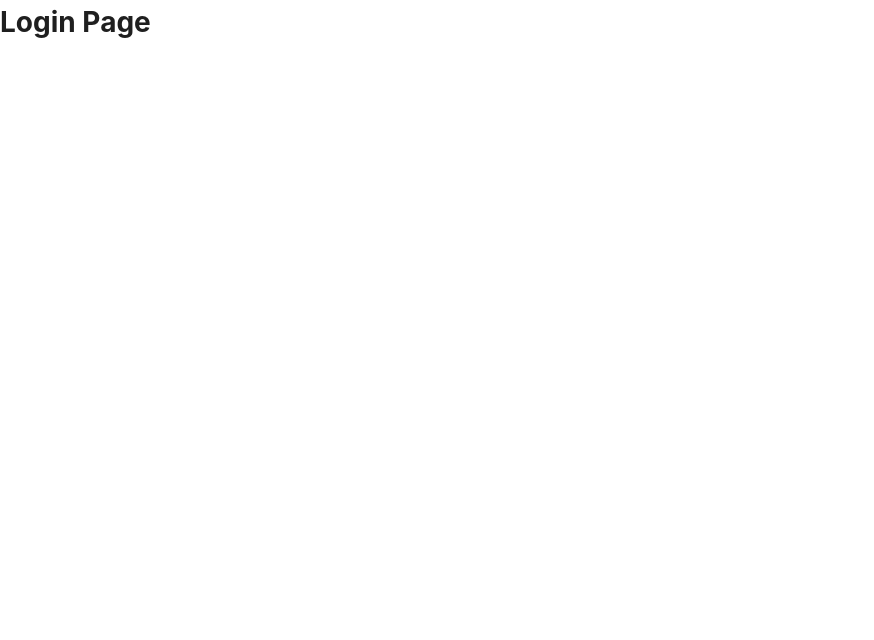
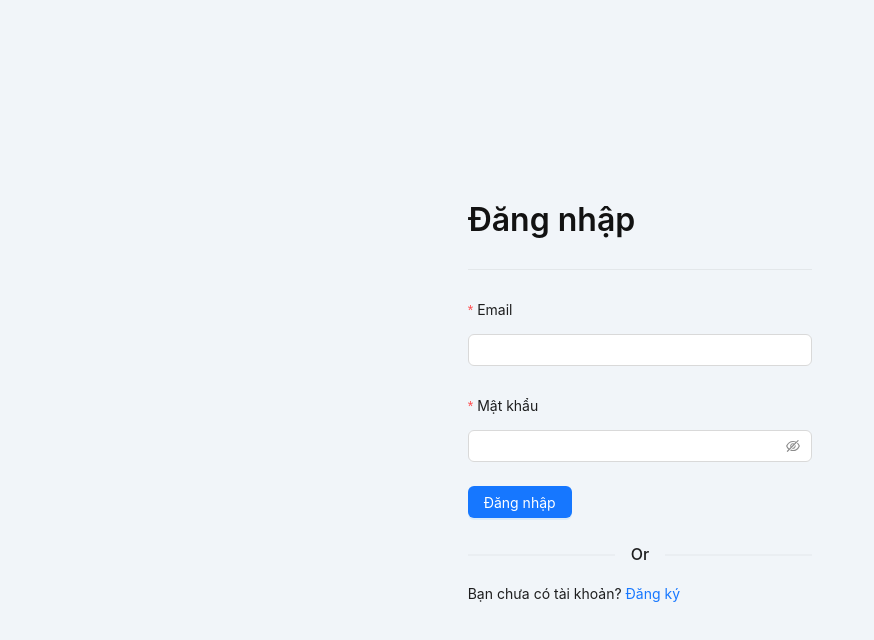
Before and after one commit to duxuantunglam/Book-Store, a React (Vite) app: page /login in a window 1280 px wide. Shown: the top 640 px of the page, without its empty margins (0-874 px from the left). Built offline with nearby package versions, Linux system fonts and the light colour scheme.

Commit message:
login temporary

```diff
--- /dev/null
+++ b/src/pages/client/auth/login.scss
@@ -0,0 +1,189 @@
+:root {
+    --color-white: #ffffff;
+    --color-light: #f1f5f9;
+    --color-black: #121212;
+    --color-night: #001632;
+
+    --color-red: #f44336;
+    --color-blue: #1a73e8;
+    --color-gray: #80868b;
+    --color-grayish: #dadce0;
+
+    --shadow-normal: 0 1px 3px 0 rgba(0, 0, 0, 0.1),
+        0 1px 2px 0 rgba(0, 0, 0, 0.06);
+    --shadow-medium: 0 4px 6px -1px rgba(0, 0, 0, 0.1),
+        0 2px 4px -1px rgba(0, 0, 0, 0.06);
+    --shadow-large: 0 10px 15px -3px rgba(0, 0, 0, 0.1),
+        0 4px 6px -2px rgba(0, 0, 0, 0.05);
+}
+
+
+.login-page {
+    color: var(--color-black);
+    background: var(--color-light);
+
+
+    // Components
+    .container {
+        display: flex;
+        justify-content: center;
+        align-items: center;
+        max-width: 80rem;
+        min-height: 100vh;
+        // width: 100%;
+        padding: 0 2rem;
+        margin: 0 auto;
+    }
+
+
+    .text {
+        font-family: inherit;
+        line-height: inherit;
+        text-transform: unset;
+        text-rendering: optimizeLegibility;
+
+        &-large {
+            font-size: 2rem;
+            font-weight: 600;
+            color: var(--color-black);
+        }
+
+        &-normal {
+            font-size: 1rem;
+            font-weight: 400;
+            color: var(--color-black);
+        }
+
+        &-links {
+            font-size: 1rem;
+            font-weight: 400;
+            color: var(--color-blue);
+
+            &:hover {
+                text-decoration: underline;
+            }
+        }
+    }
+
+    // Main
+    .main {
+        .wrapper {
+            max-width: 28rem;
+            width: 100%;
+            margin: 2rem auto;
+            padding: 2rem 2.5rem;
+            border: none;
+            outline: none;
+            border-radius: 0.5rem;
+            color: var(--color-black);
+            background: var(--color-white);
+            box-shadow: var(--shadow-large);
+
+            .form {
+                width: 100%;
+                height: auto;
+                margin-top: 2rem;
+
+                .input-control {
+                    display: flex;
+                    align-items: center;
+                    justify-content: space-between;
+                    margin-bottom: 1.25rem;
+                }
+
+                .input-field {
+                    font-family: inherit;
+                    font-size: 1rem;
+                    font-weight: 400;
+                    line-height: inherit;
+                    width: 100%;
+                    height: auto;
+                    padding: 0.75rem 1.25rem;
+                    border: none;
+                    outline: none;
+                    border-radius: 2rem;
+                    color: var(--color-black);
+                    background: var(--color-light);
+                    text-transform: unset;
+                    text-rendering: optimizeLegibility;
+                }
+
+                .input-submit {
+                    font-family: inherit;
+                    font-size: 1rem;
+                    font-weight: 500;
+                    line-height: inherit;
+                    cursor: pointer;
+                    min-width: 40%;
+                    height: auto;
+                    padding: 0.65rem 1.25rem;
+                    border: none;
+                    outline: none;
+                    border-radius: 2rem;
+                    color: var(--color-white);
+                    background: var(--color-blue);
+                    box-shadow: var(--shadow-medium);
+                    text-transform: capitalize;
+                    text-rendering: optimizeLegibility;
+                }
+            }
+
+            .striped {
+                display: flex;
+                flex-direction: row;
+                justify-content: center;
+                align-items: center;
+                margin: 1rem 0;
+
+                &-line {
+                    flex: auto;
+                    flex-basis: auto;
+                    border: none;
+                    outline: none;
+                    height: 2px;
+                    background: var(--color-grayish);
+                }
+
+                &-text {
+                    font-family: inherit;
+                    font-size: 1rem;
+                    font-weight: 500;
+                    line-height: inherit;
+                    color: var(--color-black);
+                    margin: 0 1rem;
+                }
+            }
+
+            .method {
+                &-control {
+                    margin-bottom: 1rem;
+                }
+
+                &-action {
+                    font-family: inherit;
+                    font-size: 0.95rem;
+                    font-weight: 500;
+                    line-height: inherit;
+                    display: flex;
+                    justify-content: center;
+                    align-items: center;
+                    width: 100%;
+                    height: auto;
+                    padding: 0.35rem 1.25rem;
+                    outline: none;
+                    border: 2px solid var(--color-grayish);
+                    border-radius: 2rem;
+                    color: var(--color-black);
+                    background: var(--color-white);
+                    text-transform: capitalize;
+                    text-rendering: optimizeLegibility;
+                    transition: all 0.35s ease;
+
+                    &:hover {
+                        background: var(--color-light);
+                    }
+                }
+            }
+        }
+    }
+}
--- a/src/pages/client/auth/login.tsx
+++ b/src/pages/client/auth/login.tsx
@@ -1,9 +1,92 @@
+import React from 'react';
+import { Button, Divider, Form, Input, App, notification } from 'antd';
+import type { FormProps } from 'antd';
+import { useState } from 'react';
+import { Link, useNavigate } from 'react-router-dom';
+import './login.scss';
+import { loginAPI } from '@/services/api';
+
+type FieldType = {
+    username?: string;
+    password?: string;
+};
+
 const LoginPage = () => {
+    const [isSubmit, setIsSubmit] = useState(false);
+    const { message, notification } = App.useApp();
+    const navigate = useNavigate();
+
+    const onFinish: FormProps<FieldType>['onFinish'] = async (values) => {
+        setIsSubmit(true);
+        const { username, password } = values;
+
+        const res = await loginAPI(username!, password!);
+        setIsSubmit(false);
+        if (res?.data) {
+            localStorage.setItem('access_token', res.data.access_token);
+            message.success(res.message);
+            navigate('/');
+        } else {
+            notification.error({
+                message: "Có lỗi xảy ra",
+                description:
+                    res.message && Array.isArray(res.message) ? res.message[0] : res.message,
+                duration: 5,
+            });
+        }
+    };
+
+    const onFinishFailed: FormProps<FieldType>['onFinishFailed'] = (errorInfo) => {
+        console.log('Failed:', errorInfo);
+    };
+
     return (
-        <div>
-            <h1>Login Page</h1>
+        <div className="login-page">
+            <main className='main'>
+                <div className='container'>
+                    <section className='wrapped'>
+                        <div className='heading'>
+                            <h2 className='text text-large'>Đăng nhập</h2>
+                            <Divider />
+                        </div>
+                        <Form
+                            name="form-login"
+                            onFinish={onFinish}
+                            onFinishFailed={onFinishFailed}
+                            autoComplete="off"
+                        >
+                            <Form.Item<FieldType>
+                                labelCol={{ span: 24 }}
+                                label="Email"
+                                name="username"
+                                rules={[{ required: true, message: 'Vui lòng nhập email' }]}
+                            >
+                                <Input />
+                            </Form.Item>
+
+                            <Form.Item<FieldType>
+                                labelCol={{ span: 24 }}
+                                label="Mật khẩu"
+                                name="password"
+                                rules={[{ required: true, message: 'Vui lòng nhập mật khẩu' }]}
+                            >
+                                <Input.Password />
+                            </Form.Item>
+
+                            <Form.Item label={null}>
+                                <Button type="primary" htmlType="submit" loading={isSubmit}>
+                                    Đăng nhập
+                                </Button>
+                            </Form.Item>
+
+                            <Divider>Or</Divider>
+                            <p className='text text-medium'>Bạn chưa có tài khoản? <Link to="/register">Đăng ký</Link></p>
+                        </Form>
+                    </section>
+                </div>
+            </main>
         </div>
-    )
+    );
 }
 
 export default LoginPage
--- a/src/pages/client/auth/register.tsx
+++ b/src/pages/client/auth/register.tsx
@@ -4,7 +4,7 @@
 import { useState } from 'react';
 import { Link, useNavigate } from 'react-router-dom';
 import './register.scss';
-import { loginAPI, registerAPI } from '@/services/api';
+import { registerAPI } from '@/services/api';
 
 type FieldType = {
     fullname?: string;
--- a/src/services/api.ts
+++ b/src/services/api.ts
@@ -1,11 +1,10 @@
 import axios from 'services/axios.customize';
-
-export const loginAPI = (username: string, password: string) => {
-    const urlBackend = "/api/v1/auth/login";
-    return axios.post<IBackendRes<ILogin>>(urlBackend, { username, password });
-}
 
 export const registerAPI = (fullName: string, email: string, password: string, phone: string) => {
     const urlBackend = "/api/v1/user/register";
     return axios.post<IBackendRes<IRegister>>(urlBackend, { fullName, email, password, phone });
 }
+export const loginAPI = (username: string, password: string) => {
+    const urlBackend = "/api/v1/auth/login";
+    return axios.post<IBackendRes<ILogin>>(urlBackend, { username, password });
+}
```
